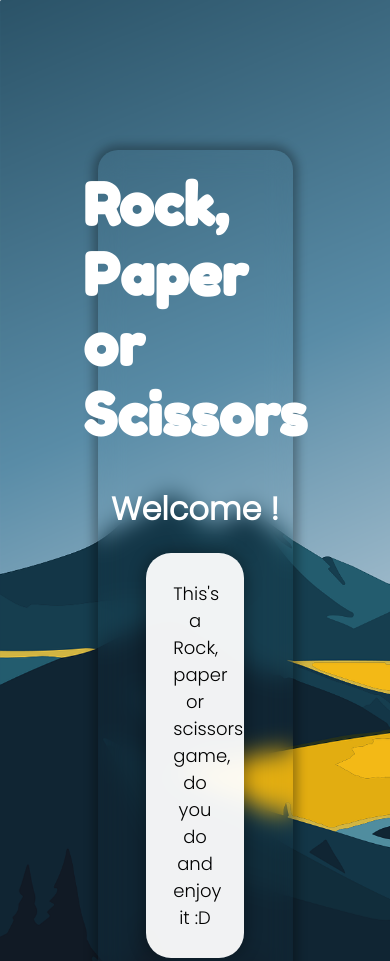
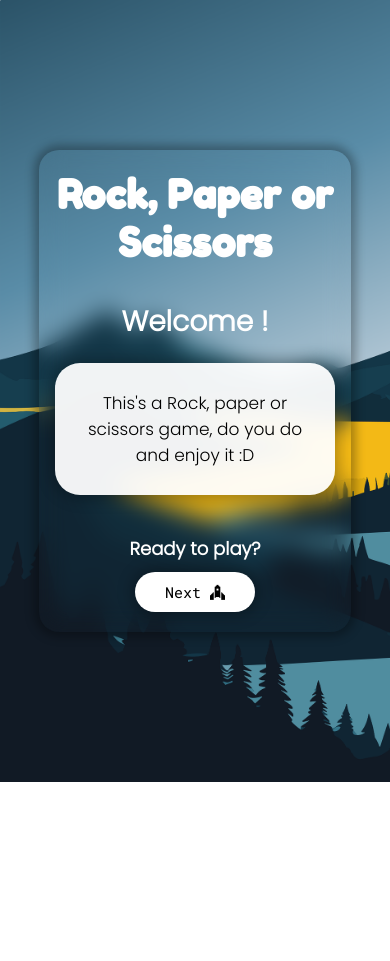
Before and after one commit to Lujan2408/rock-paper-scissors.github.io, a plain HTML site: page index.html in a window 390 px wide. Shown: the top 961 px of the page. After the commit the page ends 844 px from the top, so only its background shows below. Drawn offline with Linux system fonts and the light colour scheme.

Commit message:
Responsive de la pagina

```diff
--- a/index.html
+++ b/index.html
@@ -9,7 +9,7 @@
     <title>Rock, Paper or Scissors</title>
 </head>
 <body>
-    <div id="main-elements">
+    <section id="main-elements">
         <h1 id="main-title">Rock, Paper or Scissors</h1>
         <h2>Welcome !</h2>
 
@@ -22,7 +22,7 @@
         </h3>
 
         <button id="next-button">Next <i class="fa-brands fa-space-awesome fa-fade"></i> </button>
-    </div>
+    </section>
 
     <section id="choose-attack">
         <h2>Select your attack:</h2>
--- a/styles.css
+++ b/styles.css
@@ -42,6 +42,7 @@ body {
     font-family: fredoka one,cursive;
     padding: 20px 0px 35px 0px;
     font-size: 5.8rem;
+    text-align: center;
 }
 
 #main-elements h2 {
@@ -87,10 +88,13 @@ body {
     color: white;
 }
 
+/* Second screen */
+
 #choose-attack {
     display: flex;
     flex-direction: column;
     align-items: center;
+    text-align: center;
 }
 
 #choose-attack h2{
@@ -141,6 +145,7 @@ body {
     place-items: center;
     font-family:fredoka one,cursive;
     font-size: 1.6rem;
+    padding: 10px 0px 20px 0px;
 }
 
 .player-attack, .enemy-attack {
@@ -148,3 +153,32 @@ body {
     flex-direction: column;
     align-items: center;
 }
+
+/* Responsive */
+/* Tableta y mobil */
+@media (max-width: 768px) {
+    body {
+        width: 80%;
+    }
+
+    #main-title {
+        font-size: 4rem;
+    }
+
+    #main-elements h2 {
+        font-size: 2.8rem;
+    }
+
+    .welcome {
+        width: 90%;
+        font-size: 1.7rem;
+    }
+
+    #ready {
+        font-size: 1.8rem;
+    }
+
+    #attack-buttons {
+        flex-direction: column;
+    }
+}
```
